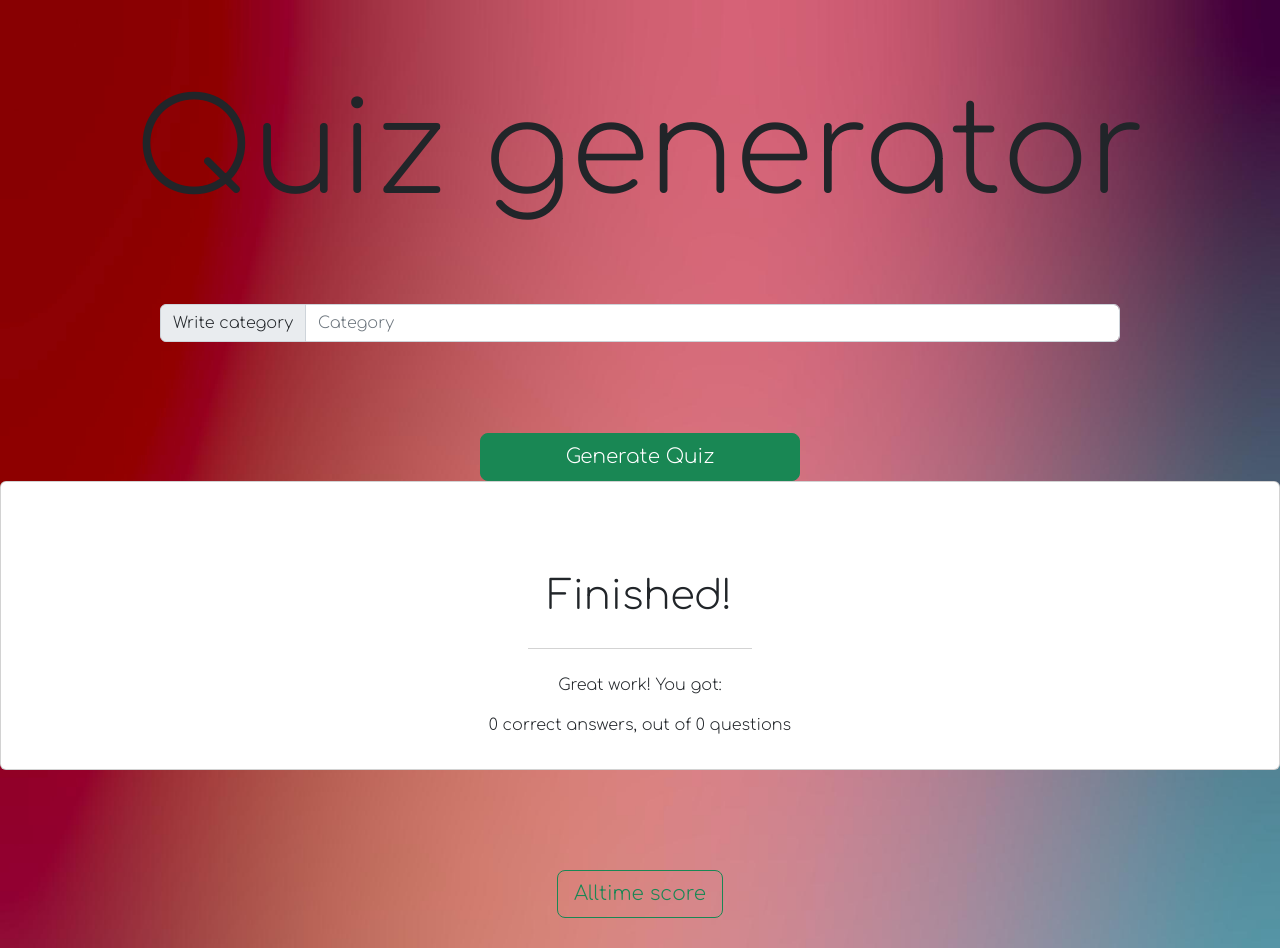
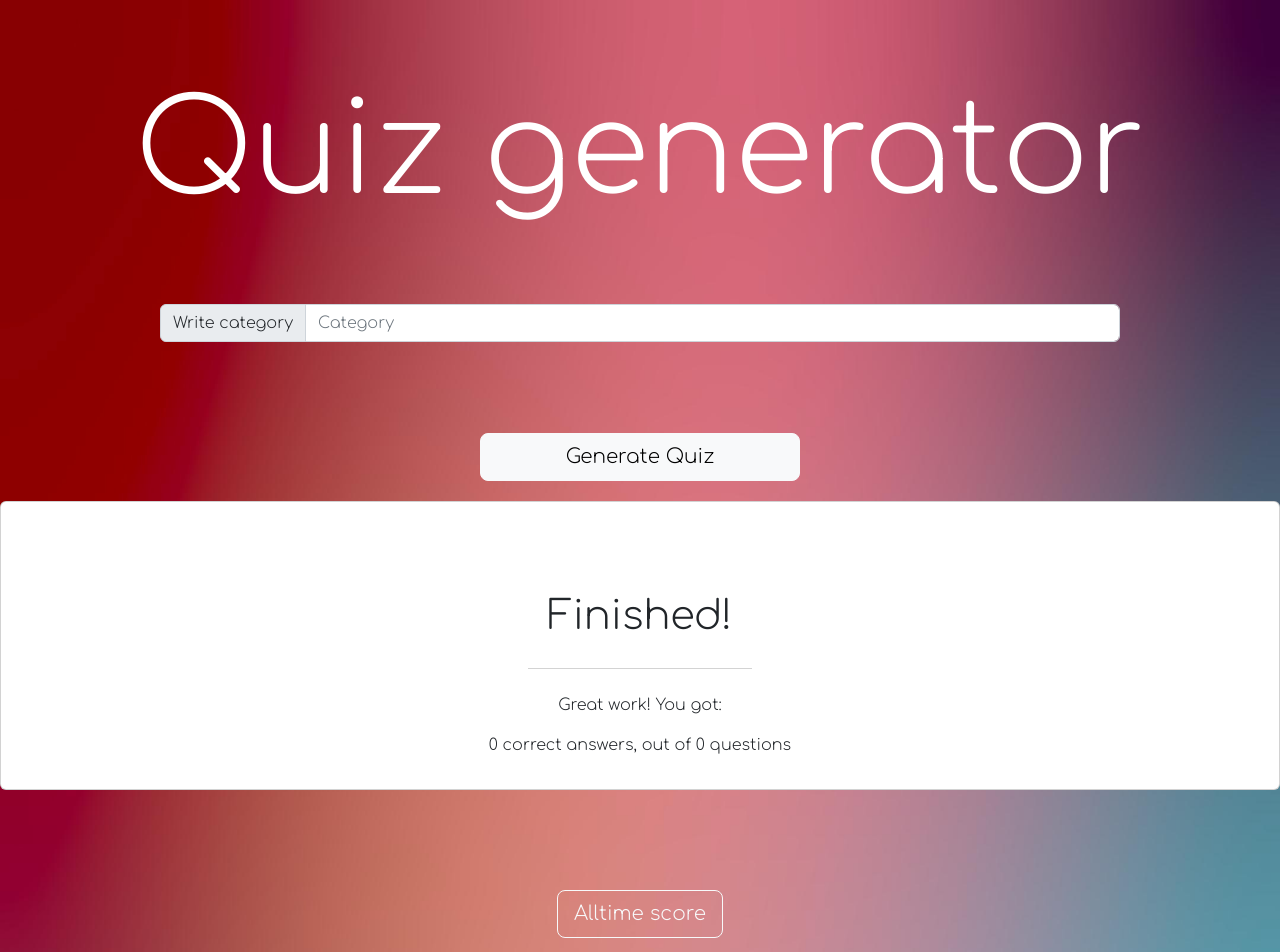
Before and after one commit to whereube/quizgpt, a React (Create React App) app: page / in a window 1280 px wide. Shown: the top 952 px of the page. Built offline with nearby package versions, Linux system fonts and the light colour scheme; no server answers.

Commit message:
Color
Fixat en del färger så det stämmer bättre överens med den nya bakgrunden

```diff
--- a/src/CSS/CreateQuiz.css
+++ b/src/CSS/CreateQuiz.css
@@ -2,7 +2,12 @@
     font-size:10vw;
     margin-top:75px;
     margin-bottom:75px;
+    color:white;
 }
 .inputField{
     padding-bottom:75px;
 }
+
+.quizGenerate{
+    margin-bottom:20px;
+}
--- a/src/CreateQuiz.js
+++ b/src/CreateQuiz.js
@@ -23,8 +23,8 @@ export default function CreateQuiz(props){
             />
             </InputGroup>
         </>
-            <div className="text-center">
-                <Button className="w-25" onClick={InitiateRequest} variant="success" size="lg">
+            <div className="text-center quizGenerate">
+                <Button className="w-25" onClick={InitiateRequest} variant="light" size="lg">
                     Generate Quiz
                 </Button>
             </div>
--- a/src/TotalScore.js
+++ b/src/TotalScore.js
@@ -21,7 +21,7 @@ export default function ScoreBoard(props){
 
     return(
         <div className="showScore">
-            <Button className="bottom-right w-10" onClick={handleShow} variant="outline-success" size="lg">
+            <Button className="bottom-right w-10" onClick={handleShow} variant="outline-light" size="lg">
                     Alltime score
             </Button>
 
```
